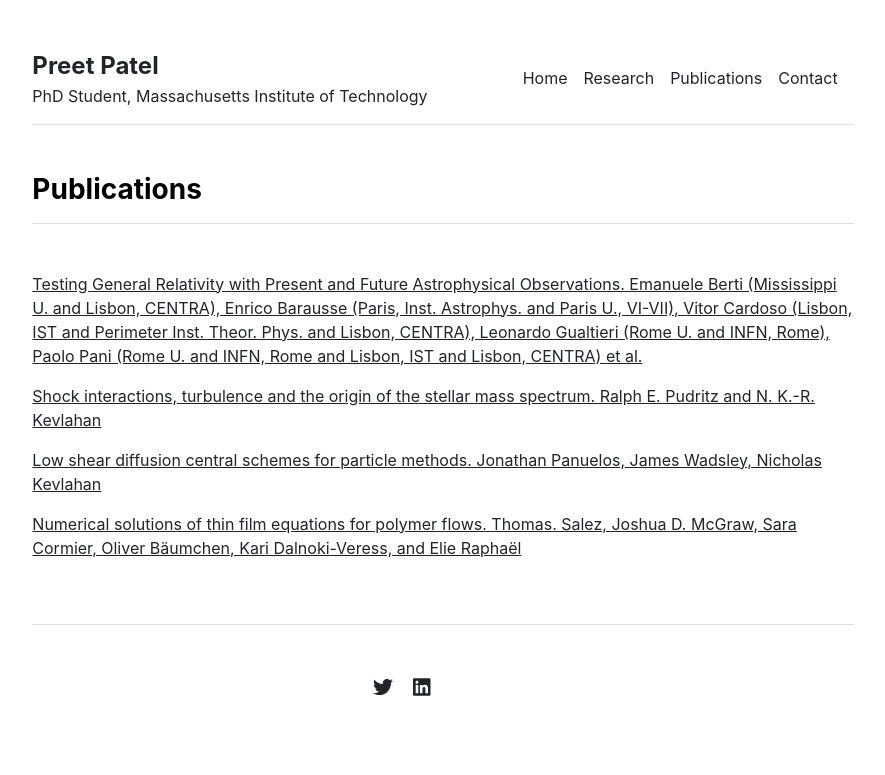
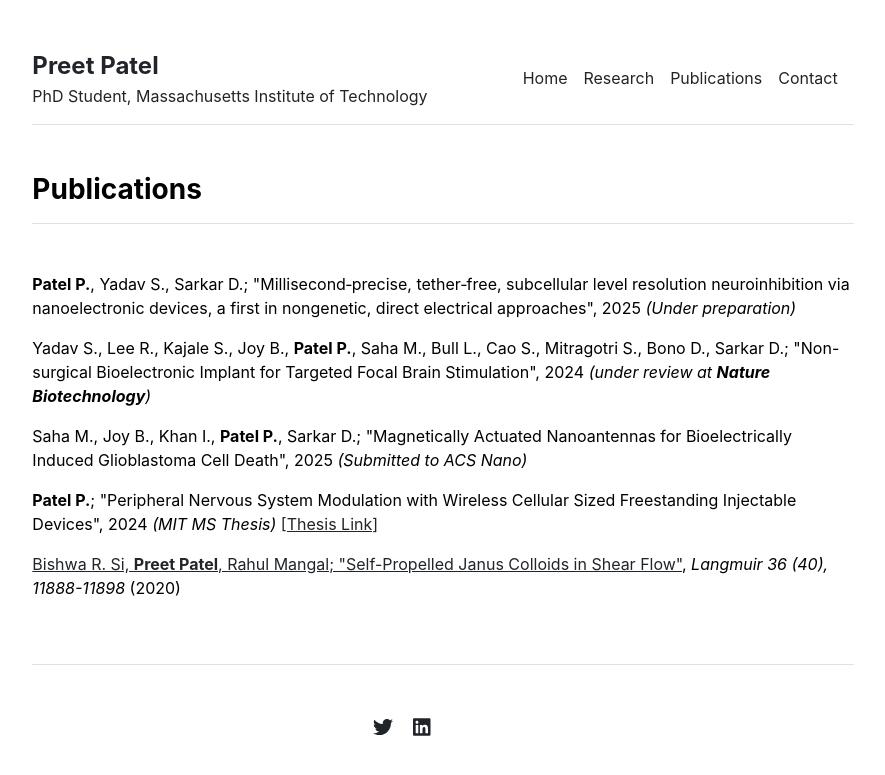
Before and after one commit to preet-mit/preet-mit, a Jekyll site: the page built from publications.md, in a window 1280 px wide. Shown: the top 775 px of the page, without its empty margins (197-1082 px from the left). Built offline with Jekyll 4.4.1, drawn with Linux system fonts in a browser that asks for light colours.

Commit message:
Update publications.html

```diff
--- a/_includes/publications.html
+++ b/_includes/publications.html
@@ -1,14 +1,15 @@
 <div class="row g-5 mb-5">
   <div>
     <h3 class="fw-bold border-bottom pb-3 mb-5">Publications</h3>
-    {% if page.title == "Home" %}
-      {% for item in site.data.publications.featured %}
-        <p><a href="{{ item.url }}">{{ item.name }}</a></p>
-      {% endfor %}
-    {% else %}
-      {% for item in site.data.publications.index %}
-        <p><a href="{{ item.url }}">{{ item.name }}</a></p>
-      {% endfor %}
-    {% endif %}
+
+    <p><strong>Patel P.</strong>, Yadav S., Sarkar D.; "Millisecond‑precise, tether‑free, subcellular level resolution neuroinhibition via nanoelectronic devices, a first in nongenetic, direct electrical approaches", 2025 <em>(Under preparation)</em></p>
+
+    <p>Yadav S., Lee R., Kajale S., Joy B., <strong>Patel P.</strong>, Saha M., Bull L., Cao S., Mitragotri S., Bono D., Sarkar D.; "Non-surgical Bioelectronic Implant for Targeted Focal Brain Stimulation", 2024 <em>(under review at <strong>Nature Biotechnology</strong>)</em></p>
+
+    <p>Saha M., Joy B., Khan I., <strong>Patel P.</strong>, Sarkar D.; "Magnetically Actuated Nanoantennas for Bioelectrically Induced Glioblastoma Cell Death", 2025 <em>(Submitted to ACS Nano)</em></p>
+
+    <p><strong>Patel P.</strong>; "Peripheral Nervous System Modulation with Wireless Cellular Sized Freestanding Injectable Devices", 2024 <em>(MIT MS Thesis)</em> <a href="https://dspace.mit.edu/handle/1721.1/156960">[Thesis Link]</a></p>
+
+    <p><a href="https://doi.org/10.1021/acs.langmuir.0c01924">Bishwa R. Si, <strong>Preet Patel</strong>, Rahul Mangal; "Self-Propelled Janus Colloids in Shear Flow"</a>, <em>Langmuir 36 (40), 11888-11898</em> (2020)</p>
   </div>
 </div>
```
